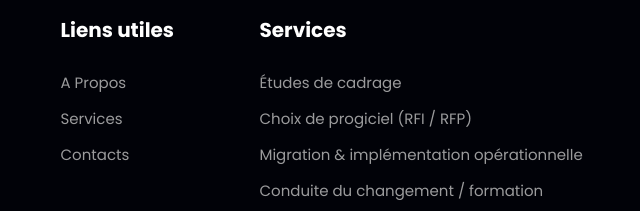
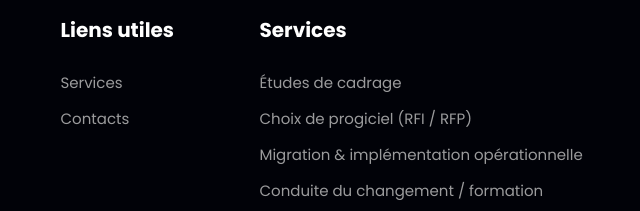
Before and after one commit to yanouyehiel/cbs-experts, a plain HTML site: page contact.html in a window 1280 px wide. Shown: the part 1890-2101 px from the top of the page, 492-1132 px from the left. Drawn offline with Linux system fonts and the light colour scheme.

Commit message:
suppression de la page A Propos

```diff
--- a/contact.html
+++ b/contact.html
@@ -226,7 +226,7 @@
 
                         <ul>
                             <h6 class="footer-title-29">Liens utiles</h6>
-                            <li><a href="about.html">A Propos</a></li>
+                            <!-- <li><a href="about.html">A Propos</a></li> -->
                             <li><a href="services.html">Services</a></li>
                             <li><a href="contact.html">Contacts</a></li>
 
```
Also changed, not shown: services.html (+1 -1 lines).
